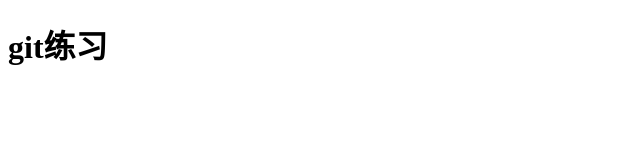
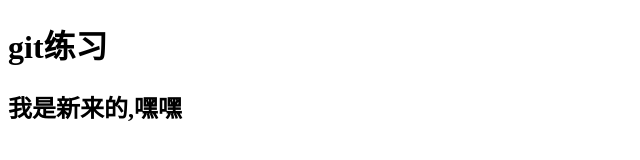
Before and after one commit to 2821249940/git-, a plain HTML site: page index.html in a window 1280 px wide. Shown: the whole page, without its empty margins (0-640 px from the left). Drawn offline with Linux system fonts and the light colour scheme.

Commit message:
我又添加了一条新来的

```diff
--- a/index.html
+++ b/index.html
@@ -8,5 +8,6 @@
 </head>
 <body>
     <h1>git练习</h1>
+    <h2>我是新来的,嘿嘿</h2>
 </body>
 </html>
```
